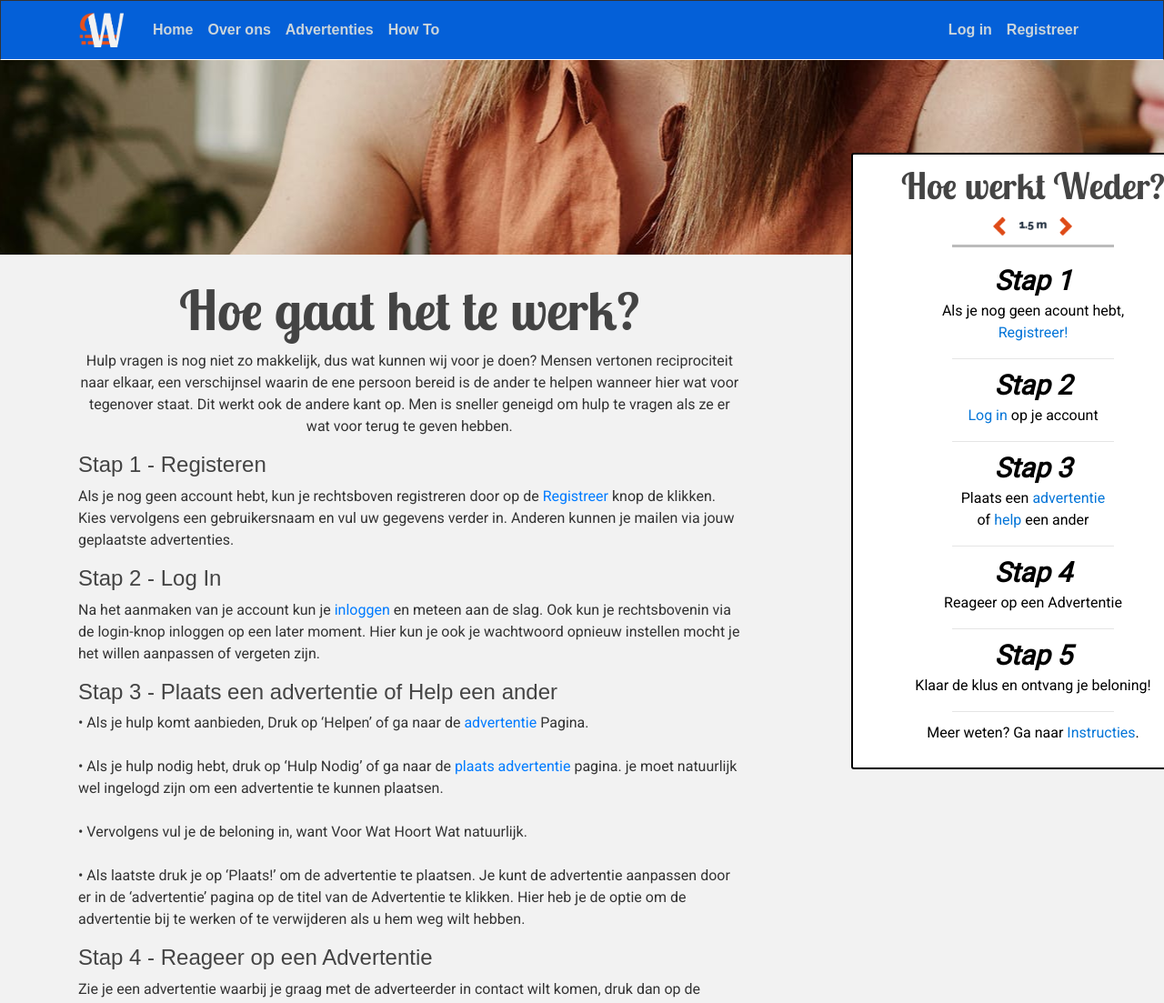
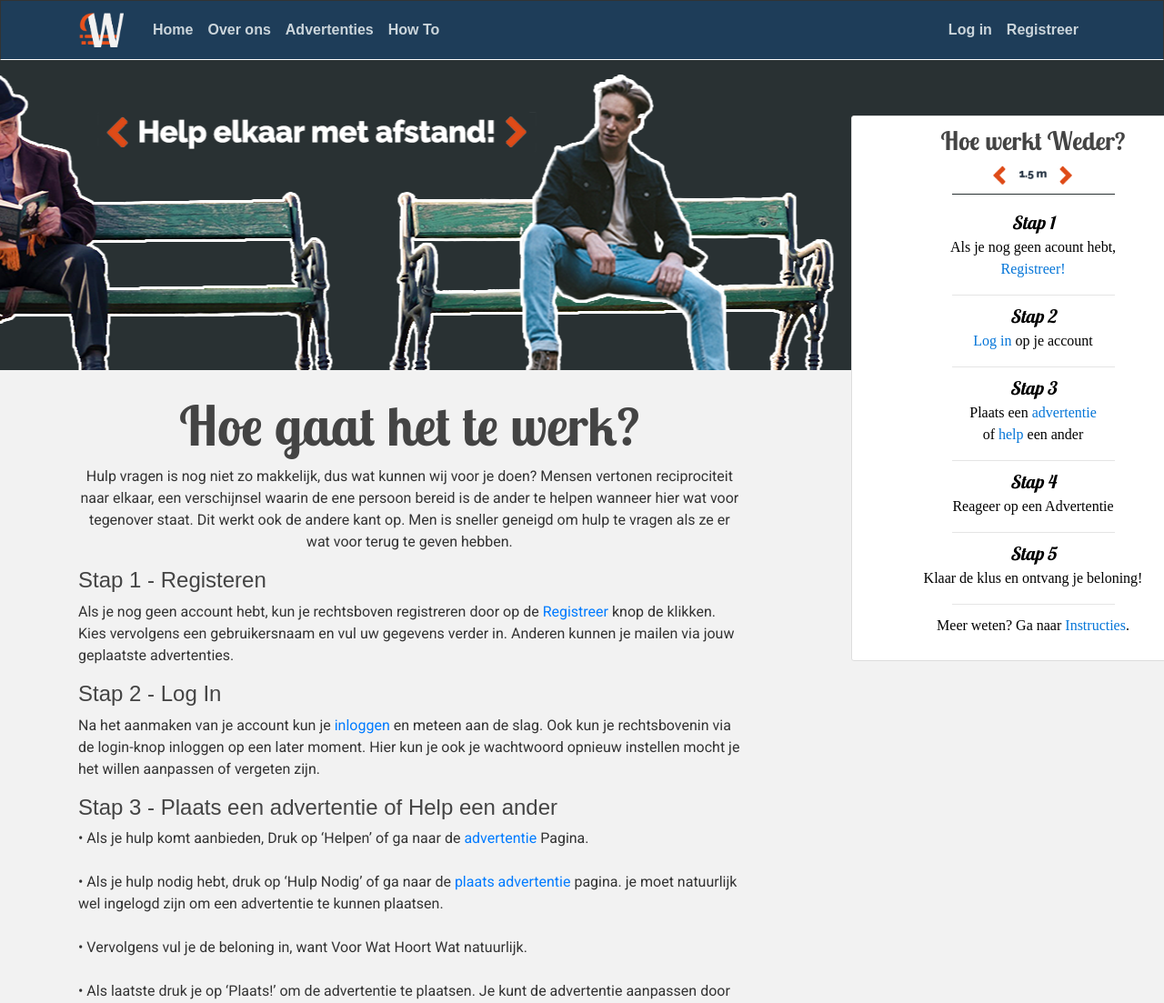
Before and after one commit to Ruben-wiel/s4d_project, a Django app: page /howto/ in a window 1280 px wide. Shown: the top 1103 px of the page at 91% size. Run offline with Django 3.2, Linux system fonts and the light colour scheme; some libraries are stand-ins or nearby versions.

Commit message:
Alle pagina's banner + hokje

```diff
--- a/s4d_webapp/website/static/website/instructions.css
+++ b/s4d_webapp/website/static/website/instructions.css
@@ -1,8 +1,8 @@
 .topblock {
-    background-color: rgb(255, 255, 255);
+    background-color:rgb(41, 49, 51);
     width: 100%;
-    margin-top: -30px;
-    height: 310px;
+    height: 342px;
+    margin-top: 65px;
 }
 
 /* Dit is de titel voor boven in de pagina */
@@ -29,7 +29,7 @@
     bottom: 0;
     width: 100%;
     height: 100%;
-    background: url(../../static/website/images/instructions.jpeg) no-repeat center;
+    background: url(../../static/website/images/bannerhome8.png) no-repeat center;
 }
 
 .inleiding {
@@ -46,54 +46,20 @@
     font-family: 'Roboto', sans-serif;
 }
 
-/* -------------------------- HOKJE --------------------- */
-
-.testen {
-    margin-top: -7em;
-}
-
-.testen p {
-    font-family: 'Roboto', sans-serif;
-}
-
-.testen a{
-    color: rgba(4, 117, 216, 1);
-}
-
-/* content in wrapper */
 
 
-.content-section h3{
-    font-size: 40px;
-    font-family: 'Lobster Two', cursive;
+/* ------------------ plaats advertentie knop in de nav bar ------------ */
 
-}
-
-.content-section h4{
-    margin-top: -5px;
-    font-size: 30px;
-    font-family: 'Roboto', sans-serif;
-
-}
-
-.infotekst {
-    font-family: Rondalo;
-    font-size: 25px;
-
-}
-
-.titeltwee {
-    margin-top: -5px;
-    color: rgb(80, 106, 252);
-}
-
-/* Solid border */
-hr.solid {
-    border-top: 3px solid #bbb;
+.plaatsen {
+    color: rgb(242, 78, 19);
+    margin-top: 9px;
+    margin-right: 5px;
   }
 
-nav {
-    background-color: rgba(4, 96, 216, 1);
-}
 
-/* ------------------------------ HOKJE EIND------------------------- */
+  .plaatsen:hover {
+    color: rgb(252, 252, 252);
+    margin-top: 9px;
+    margin-right: 5px;
+    text-decoration: none;
+  }
--- a/s4d_webapp/website/static/website/jenteshokje.css
+++ b/s4d_webapp/website/static/website/jenteshokje.css
@@ -128,9 +128,6 @@ hr.hr-text::before {
 
 /* content in wrapper */
 
-.content-section {
-  border: 2px solid black;
-}
 
 .content-section h3{
   font-family: 'Lobster Two', cursive;
--- a/s4d_webapp/website/templates/website/howto.html
+++ b/s4d_webapp/website/templates/website/howto.html
@@ -4,6 +4,7 @@
   type="text/css"
   href="{% static 'website/instructions.css' %}"
 />
+<link rel="stylesheet" type="text/css" href="{% static 'website/jenteshokje.css' %}">
 <div class="titelcontent"><h1>Hoe gaat het te werk?</h1></div>
 
   <!--<div class="howtocontent">
--- a/s4d_webapp/website/templates/website/posts.html
+++ b/s4d_webapp/website/templates/website/posts.html
@@ -5,7 +5,7 @@
   type="text/css"
   href="{% static 'website/posts.css' %}"
 >
-
+<link rel="stylesheet" type="text/css" href="{% static 'website/jenteshokje.css' %}">
 <!--<div class="postscontent">
     <br>
     <h1>Zoek Naar Een Klus</h1>
```
Also changed, not shown: s4d_webapp/website/static/website/posts.css (+15 -50 lines).
